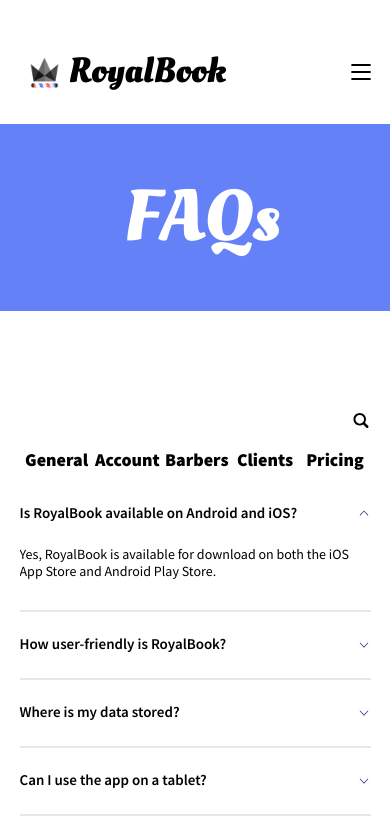
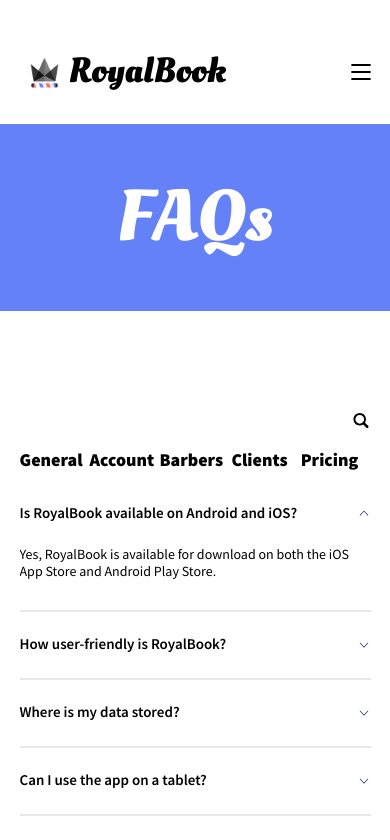
Before and after one commit to huzaifa26/royalBookJs, a React (Vite) app: page /faq in a window 390 px wide. Shown: the top 840 px of the page. Built offline with nearby package versions, Linux system fonts and the light colour scheme.

Commit message:
ui fixes

```diff
--- a/src/pages/FAQ.jsx
+++ b/src/pages/FAQ.jsx
@@ -134,8 +134,8 @@
 
   return (
     <AnimatedPage>
-      <div className='w-[63.802083333333336vw] xsm:w-[100%] sm:w-[100%] m-auto bg-[#6581F8] h-[187px] flex items-center'>
-        <h1 className='fontMain text-[72px] leading-[1.25em] tracking-normal	text-white ml-[99px] xsm:pl-[6.4453125vw] sm:pl-[6.4453125vw]'>FAQs</h1>
+      <div className='w-[63.802083333333336vw] xsm:w-[100%] sm:w-[100%] m-auto bg-[#6581F8] h-[187px] flex items-center xsm:justify-center'>
+        <h1 className='fontMain text-[72px] leading-[1.25em] tracking-normal	text-white ml-[99px] xsm:ml-0'>FAQs</h1>
       </div>
       <div className='w-[58.59375vw] xsm:w-[90%] m-auto pt-[90px] pb-[30px]'>
         <div className='flex justify-end w-[100%] xsm:w-[100%] sm:w-[100%] m-auto'>
@@ -143,7 +143,7 @@
           <input ref={inputRef} onChange={(e) => { matchText(e.target.value);setSearch(e.target.value);}} style={showInput ? { boxShadow: "0px 0px 1px 2px #6581F8", left: "-30px", maxWidth: "1000px", flex: 1 } : { left: "-30px", maxWidth: 0 }} className='relative outline-none transition-all duration-300 indent-[40px] h-[39px] text-[14px]' placeholder='Looking for something?' />
           <img style={showInput ? { display: "block" } : { display: "none" }} onClick={() => {setsearchResults([]);setSearch("");setShowInput(false);inputRef.current.value = "" }} className=' cursor-pointer relative' src='/cross.svg' alt='' />
         </div>
-        <ul className='flex gap-[1.953125vw] xsm:gap-[10px] leading-[40px] xsm:justify-center sans font-[700]'>
+        <ul className='flex flex-wrap gap-[1.953125vw] xsm:gap-[10px] leading-[40px] sans font-[700]'>
           <NavLink to={"/faq/"} className={({ isActive }) => isActive ? "font-[900] w-[60px] text-center text-[18px] text-[#6581F8]" : "font-[900] w-[60px] text-center text-[18px]"} >
             <li className='cursor-pointer'>General</li>
           </NavLink>
--- a/src/pages/Home.jsx
+++ b/src/pages/Home.jsx
@@ -95,10 +95,10 @@
 
             <div className='w-[63.802083333333336vw] xsm:w-[100%] sm:w-[100%] m-auto flex flex-col items-center bg-[#F5F5F5]'>
                 <div className='my-[45px] flex xsm:flex-col sm:flex-col justify-end xsm:items-center sm:items-center'>
-                    <div className='w-[393px] flex justify-center '>
+                    <div className='w-[25.5859375vw] max-w-[393px] min-w-[300px] flex justify-center '>
                         <img className='max-w-[272px]' src={ProfileImage} alt='' />
                     </div>
-                    <div className='w-[38.216145833333336vw] xsm:w-[90%] sm:w-[90%] flex flex-col justify-center'>
+                    <div className='w-[38.216145833333336vw] xsm:w-[100%] sm:w-[90%] flex flex-col justify-center'>
                         <div className="w-[29.8828125vw] max-w-[459px] xsm:min-w-[80%] sm:min-w-[90%] min-w-[80%] m-auto">
                             <h3 className='sans font-[900] !text-[40px] mb-[52px] xsm:text-center sm:text-center'>Barbers</h3>
                             <p className='sans font-[700] w-[29.8828125vw] max-w-[459px] min-w-[90%] !text-[16px] mb-[36px] tracking-[-0.01em] leading-[28px]'>Bring in more customers and scale your business with our in-app appointment system, and portfolio feed. Make more money while building your brand and staying productive.</p>
@@ -108,14 +108,14 @@
                 </div>
 
                 <div className='my-[45px] flex xsm:flex-col-reverse sm:flex-col-reverse justify-end xsm:items-center sm:items-center'>
-                    <div className='w-[38.216145833333336vw]  xsm:w-[90%] sm:w-[90%] flex flex-col justify-center'>
+                    <div className='w-[38.216145833333336vw]  xsm:w-[100%] sm:w-[90%] flex flex-col justify-center'>
                         <div className="w-[29.8828125vw] max-w-[459px] xsm:min-w-[80%] sm:min-w-[90%] min-w-[80%] m-auto">
                             <h3 className='sans font-[900] !text-[40px] mb-[42px] xsm:text-center sm:text-center'>Clients</h3>
                             <p className='sans font-[700] w-[29.8828125vw] max-w-[459px] min-w-[90%] !text-[16px] mb-[36px] tracking-[-0.01em] leading-[28px]'>Get connected with more barbers near you and get the haircut you really want. Simply go to the feed or find barbers tab to populate barbers closest in distance from your current location. </p>
                             <p className='ubuntu font-[400] w-[29.8828125vw] max-w-[459px] min-w-[90%] !text-[15px] tracking-[-0.035em] leading-[28.125px]'>Use RoyalBook to connect with barbers in your city and across the nation. Save barbers' posts in the app to use as references for your next hair cut. Book, reschedule, and cancel appointments at your convenience, without having to contact your barber. Get the app today.</p>
                         </div>
                     </div>
-                    <div className='w-[393px] flex justify-center items-center'>
+                    <div className='w-[25.5859375vw] max-w-[393px] min-w-[300px] flex justify-center items-center'>
                         <img className='max-w-[272px]' src={DetailsImage} alt='' />
                     </div>
                 </div>
@@ -142,17 +142,17 @@
             <div className='w-[63.802083333333336vw] xsm:w-[100%] m-auto flex flex-col bg-[#F5F5F5]'>
                 <h2 className='sans font-[900] text-[40px] leading-[1.35em] text-center mt-[42px]'>Your Next Haircut Appointment</h2>
                 <div className='flex flex-wrap xsm:justify-center sm:justify-center md:justify-center lg:justify-center px-[10px] xsm:gap-[100px] mt-[60px] mb-[68px]'>
-                    <div className='w-[20.703125vw] min-w-[310px] xsm:mb-[68px] sm:mb-[68px] md:mb-[68px] lg:mb-[68px]'>
+                    <div className='w-[20.703125vw] min-w-[310px]'>
                         <img className='w-[147px] m-auto' src={Appointment1} alt="" />
                         <h3 className='sans font-[900]  !text-[22px] leading-[1.41em] text-center mt-[39px] w-[277px] m-auto'>DISCOVER BARBERS</h3>
                         <p className='ubuntu font-[400] !text-[15px] leading-[1.875em] w-[277px] mt-[37px] tracking-[-0.03em] m-auto'>Set your search radius by sliding the 'Distance' bar anywhere up to 30 miles away. Then look for barbers to book with based on reviews and total connections they have on their profile. Connect with talented barbers anywhere, anytime!</p>
                     </div>
-                    <div className='w-[20.703125vw] min-w-[310px] xsm:mt-[60px] xsm:mb-[68px] sm:mt-[60px] sm:mb-[68px] md:mt-[60px] md:mb-[68px] lg:mt-[60px] lg:mb-[68px]'>
+                    <div className='w-[20.703125vw] min-w-[310px] xsm:mt-[30px] sm:mt-[30px] md:mt-[30px] lg:mt-[30px]'>
                         <img className='w-[147px] m-auto' src={Appointment2} alt="" />
                         <h3 className='sans font-[900] !text-[22px] leading-[1.41em] text-center mt-[39px] w-[277px] m-auto'>EXPLORE FEED</h3>
                         <p className='ubuntu font-[400] !text-[15px] leading-[1.875em] w-[277px] mt-[42px] tracking-[-0.03em] m-auto'>RoyalBook allows barbers to upload photos of their work. Once uploaded, these photos populate onto the feed for nearby clients to browse through. This is just another way for barbers to market their business to potential customers looking for the right barber!</p>
                     </div>
-                    <div className='w-[20.703125vw] min-w-[310px] xsm:mt-[60px] sm:mt-[60px] md:mt-[60px] lg:mt-[60px]'>
+                    <div className='w-[20.703125vw] min-w-[310px] xsm:mt-[30px] sm:mt-[30px] md:mt-[30px] lg:mt-[30px]'>
                         <img className='w-[147px] m-auto' src={Appointment3} alt="" />
                         <h3 className='sans font-[900] !text-[22px] leading-[1.41em] text-center mt-[39px] w-[277px] m-auto'>HAIRCUT REMINDER</h3>
                         <p className='ubuntu font-[400] !text-[15px] leading-[1.875em] w-[277px] mt-[42px] tracking-[-0.03em] m-auto'>Clients are automatically sent reminder notifications a couple hours prior to their appointment. These automated notifications come in handy when unexpected things happen that make clients forget about their haircut appointment they booked.</p>
```
